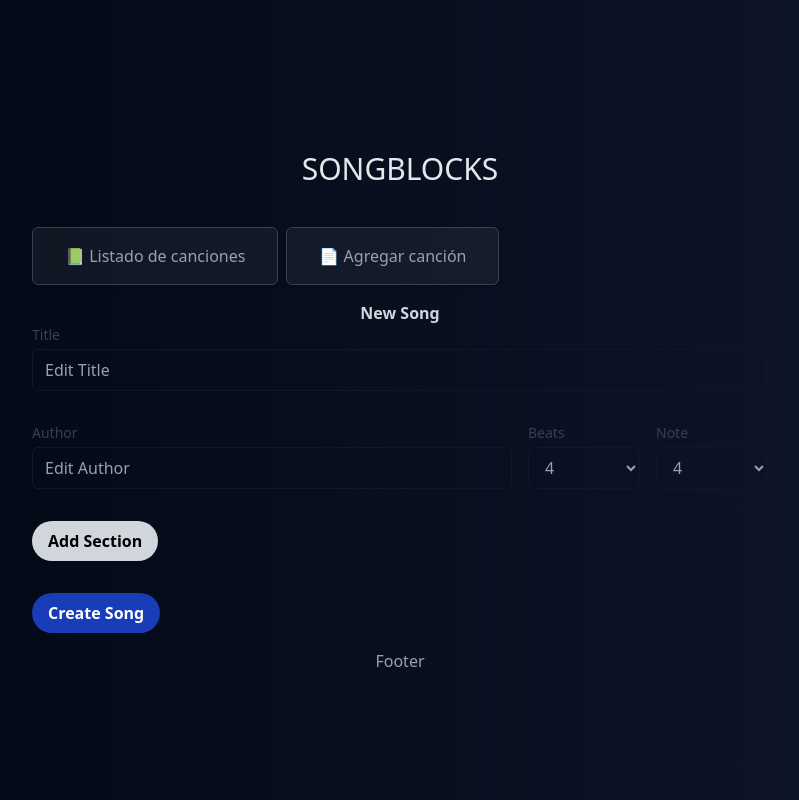
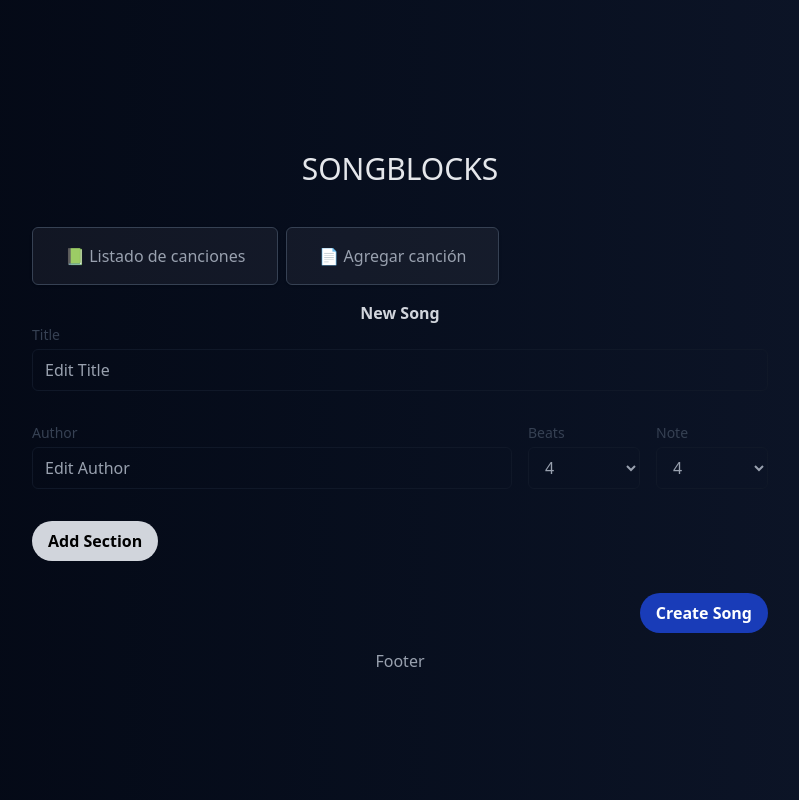
Before and after one commit to horaciodominguez/chordblocks-react-typescript, a React (Vite) app: page /new in a window 1280 px wide. Shown: the whole page, without its empty margins (240-1039 px from the left). Built offline with nearby package versions, Linux system fonts and the light colour scheme.

Commit message:
Add flex utility to button container for improved alignment in SongForm

```diff
--- a/src/modules/songs/components/SongForm.tsx
+++ b/src/modules/songs/components/SongForm.tsx
@@ -26,7 +26,7 @@
 
       <SongFormPendingSection dispatch={dispatch} state={state} />
 
-      <div className="mb-4">
+      <div className="mb-4 justify-end flex">
         <Button
           type="submit"
           variant="save"
```
